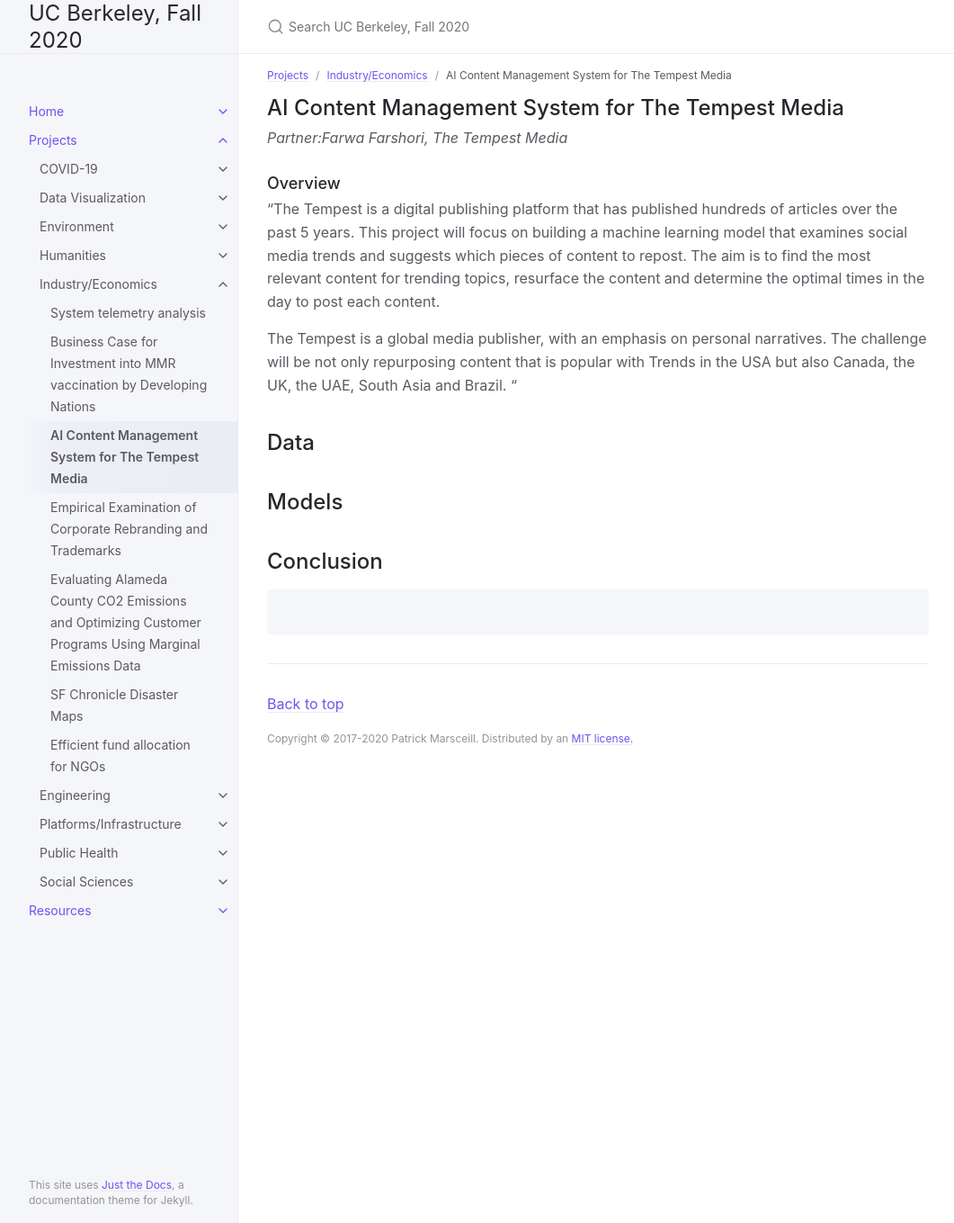
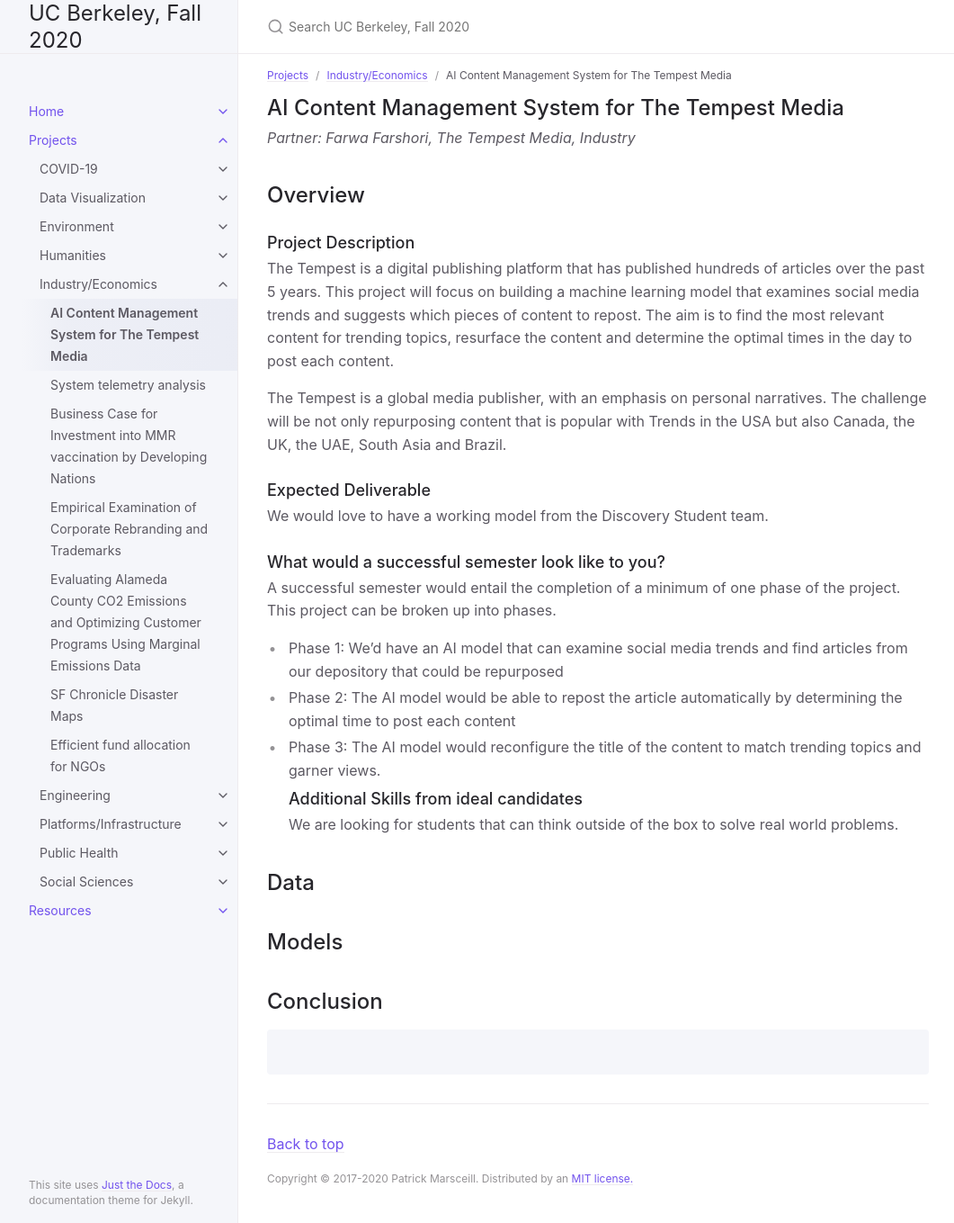
Before and after one commit to DS-Discovery/ds-discovery.github.io, a Jekyll site: the page built from Projects/Industry:Economics/AI Content Management System for The Tempest Media.md, in a window 1280 px wide and 1359 px high. Shown: the whole window at 90% size, without its empty margins (107-1168 px from the left). Built offline with Jekyll 4.4.1, drawn with Linux system fonts in a browser that asks for light colours.

Commit message:
Update AI Content Management System for The Tempest Media.md

```diff
--- a/Projects/Industry:Economics/AI Content Management System for The Tempest Media.md
+++ b/Projects/Industry:Economics/AI Content Management System for The Tempest Media.md
@@ -3,19 +3,27 @@ layout: default
 title: AI Content Management System for The Tempest Media
 parent: Industry/Economics
 grand_parent: Projects
-nav_order: 3
+nav_order: 0
 ---
 
 
 ## AI Content Management System for The Tempest Media
-*Partner:Farwa Farshori, The Tempest Media*
+*Partner: Farwa Farshori, The Tempest Media, Industry*
 
-### Overview
-
-"The Tempest is a digital publishing platform that has published hundreds of articles over the past 5 years. This project will focus on building a machine learning model that examines social media trends and suggests which pieces of content to repost. The aim is to find the most relevant content for trending topics, resurface the content and determine the optimal times in the day to post each content.
+## Overview
+### Project Description
+The Tempest is a digital publishing platform that has published hundreds of articles over the past 5 years. This project will focus on building a machine learning model that examines social media trends and suggests which pieces of content to repost. The aim is to find the most relevant content for trending topics, resurface the content and determine the optimal times in the day to post each content.
 
 The Tempest is a global media publisher, with an emphasis on personal narratives. The challenge will be not only repurposing content that is popular with Trends in the USA but also Canada, the UK, the UAE, South Asia and Brazil.
-"
+### Expected Deliverable
+We would love to have a working model from the Discovery Student team.
+### What would a successful semester look like to you?
+A successful semester would entail the completion of a minimum of one phase of the project. This project can be broken up into phases.
+- Phase 1: We’d have an AI model that can examine social media trends and find articles from our depository that could be repurposed
+- Phase 2: The AI model would be able to repost the article automatically by determining the optimal time to post each content
+- Phase 3: The AI model would reconfigure the title of the content to match trending topics and garner views.
+### Additional Skills from ideal candidates
+We are looking for students that can think outside of the box to solve real world problems.
 
 ## Data
 
```
